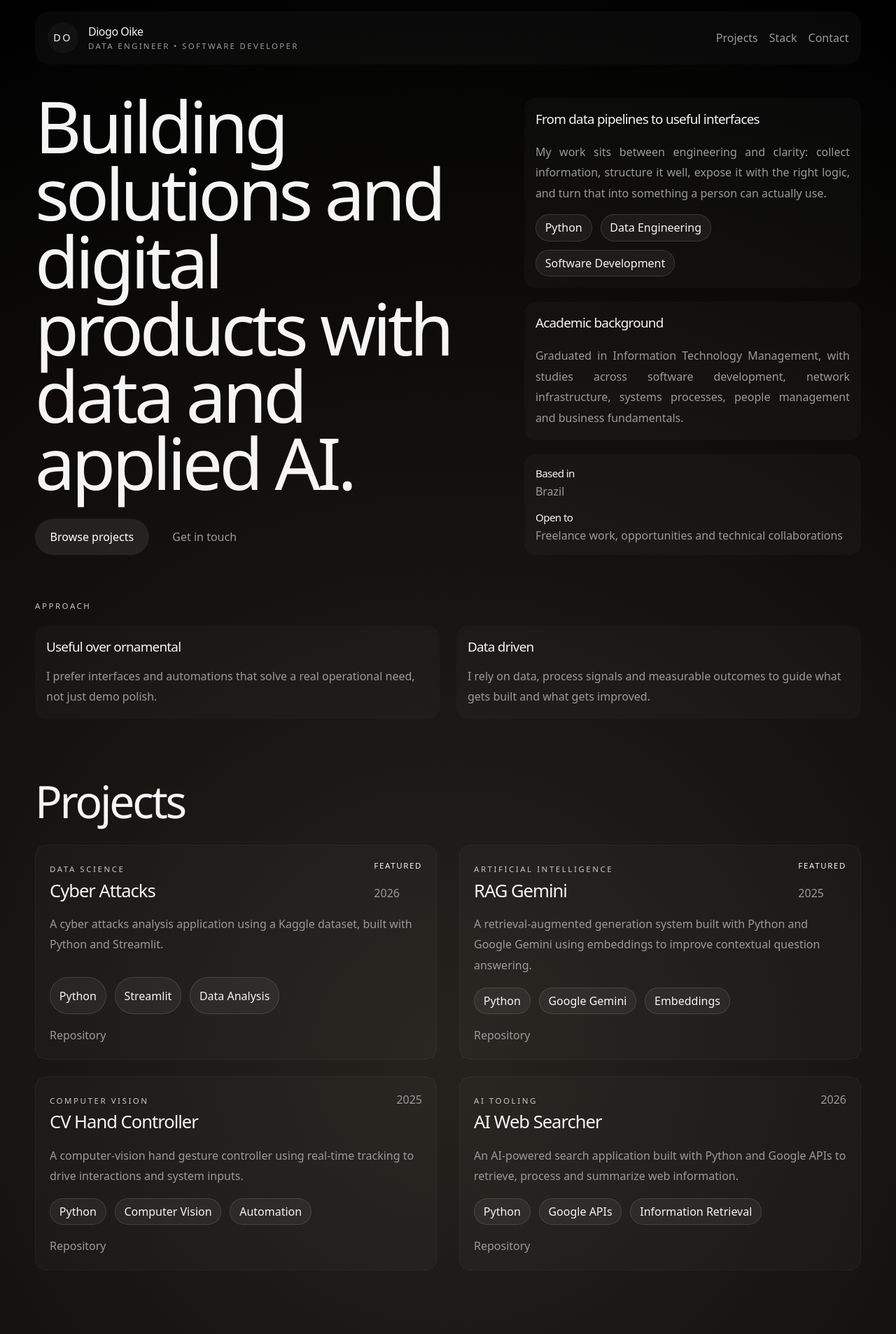
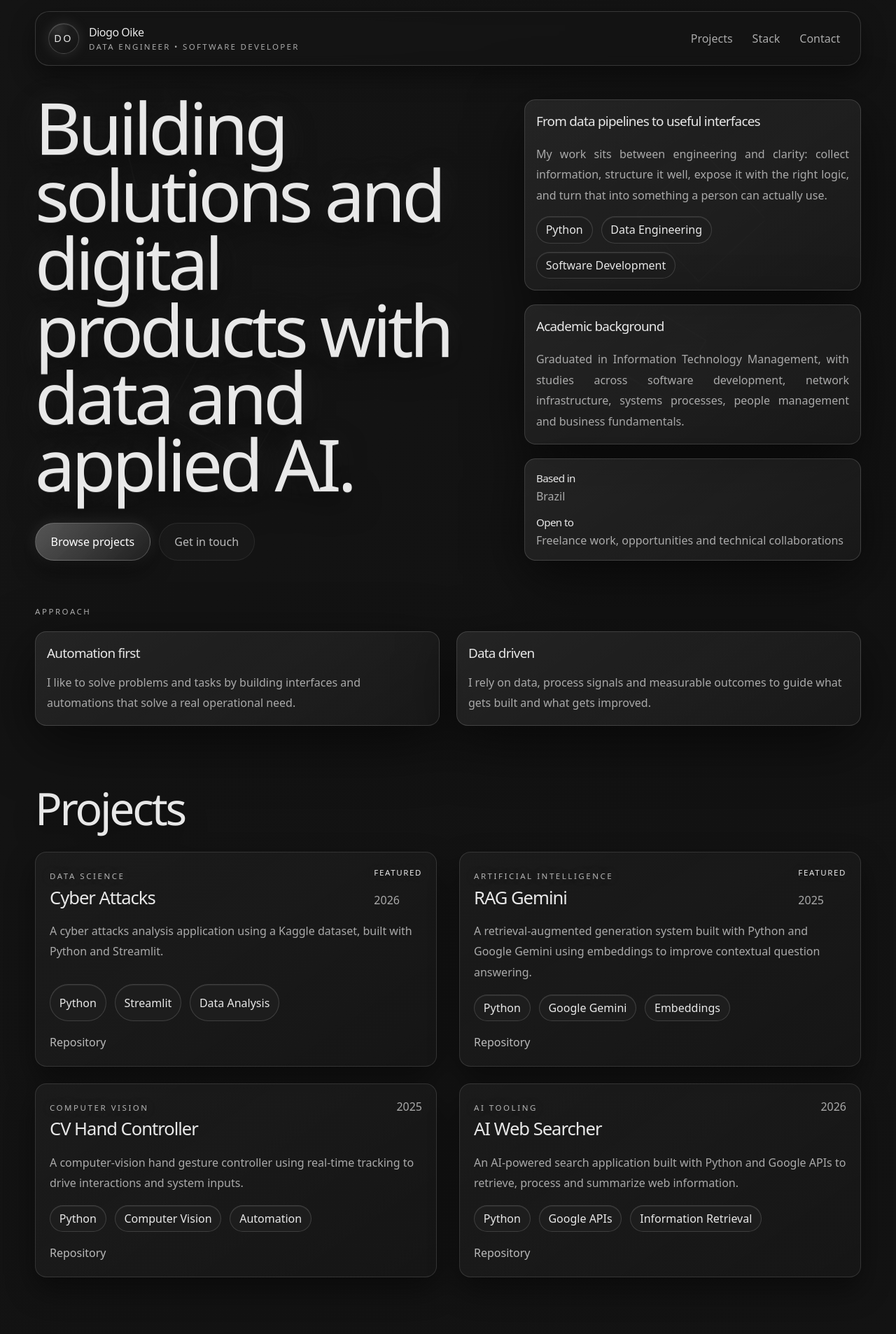
Before and after one commit to Dnaka27/Diogo-Portfolio, a React (Vite) app: page / in a window 1280 px wide. Shown: the top 1906 px of the page at 70% size. Built offline with nearby package versions, Linux system fonts and the light colour scheme; the HTML template or start-up script is replaced by a standard one.

Commit message:
feat/ claude design

```diff
--- a/src/App.css
+++ b/src/App.css
@@ -1,11 +1,101 @@
 .app-shell {
   min-height: 100vh;
-  padding: 0 0 4rem;
-  background: radial-gradient(circle, rgb(37, 34, 30), rgb(0, 0, 0));
+  padding: 0 0 2rem;
+  position: relative;
+  isolation: isolate;
+  overflow: hidden;
+  background:
+    linear-gradient(135deg, rgba(20, 20, 20, 0.98), rgba(18, 18, 18, 0.96) 52%, #141414),
+    var(--bg-page);
+}
+
+.app-shell::after {
+  content: "";
+  position: fixed;
+  inset: -18rem;
+  z-index: -1;
+  pointer-events: none;
+  background:
+    linear-gradient(rgba(255, 255, 255, 0.026) 1px, transparent 1px),
+    linear-gradient(90deg, rgba(255, 255, 255, 0.018) 1px, transparent 1px);
+  background-size: 72px 72px;
+  mask-image: radial-gradient(circle at 50% 12%, rgba(0, 0, 0, 0.82), transparent 62%);
+  opacity: 0.32;
+}
+
+.geometric-background {
+  position: fixed;
+  inset: 0;
+  z-index: -1;
+  pointer-events: none;
+  overflow: hidden;
+}
+
+.geo-shape {
+  position: absolute;
+  display: block;
+  width: 11rem;
+  aspect-ratio: 1;
+  opacity: 0.22;
+  will-change: transform;
+}
+
+.geo-shape::before,
+.geo-shape::after {
+  content: "";
+  position: absolute;
+  inset: 0;
+}
+
+.geo-shape::before {
+  border: 1px solid rgba(var(--accent-rgb), 0.18);
+  background:
+    linear-gradient(135deg, rgba(40, 40, 40, 0.25), rgba(10, 10, 10, 0.1)),
+    rgba(10, 10, 10, 0.12);
+}
+
+.geo-shape::after {
+  inset: 18%;
+  border: 1px solid rgba(var(--accent-rgb), 0.18);
+  transform: rotate(45deg);
+}
+
+.geo-shape-one {
+  top: 12%;
+  left: 7%;
+  clip-path: polygon(50% 0, 100% 88%, 0 88%);
+  animation: geometry-orbit-one 18s linear infinite;
+}
+
+.geo-shape-two {
+  top: 18%;
+  right: 8%;
+  width: 14rem;
+  clip-path: polygon(25% 6%, 75% 6%, 100% 50%, 75% 94%, 25% 94%, 0 50%);
+  animation: geometry-orbit-two 24s linear infinite;
+}
+
+.geo-shape-three {
+  left: 12%;
+  bottom: 12%;
+  width: 13rem;
+  clip-path: polygon(50% 0, 100% 50%, 50% 100%, 0 50%);
+  animation: geometry-orbit-three 21s linear infinite;
+}
+
+.geo-shape-four {
+  right: 16%;
+  bottom: 18%;
+  width: 9rem;
+  clip-path: polygon(12% 18%, 88% 4%, 70% 92%, 0 70%);
+  animation: geometry-orbit-four 17s linear infinite;
 }
 
 .site-header {
   padding-top: 1rem;
+  position: sticky;
+  top: 0;
+  z-index: 10;
 }
 
 .section-shell {
@@ -25,8 +115,11 @@
   gap: 1rem;
   padding: 1rem 0;
   padding-inline: 1.1rem;
+  border: 1px solid var(--color-line);
   border-radius: 1.25rem;
-  background: rgba(255, 255, 255, 0.028);
+  background: var(--bg-panel);
+  box-shadow: 0 14px 34px rgba(0, 0, 0, 0.42);
+  backdrop-filter: blur(8px);
 }
 
 .site-brand {
@@ -42,8 +135,12 @@
   place-items: center;
   width: 2.75rem;
   height: 2.75rem;
+  border: 1px solid rgba(var(--accent-rgb), 0.26);
   border-radius: 999px;
-  background: rgba(255, 255, 255, 0.035);
+  background:
+    radial-gradient(circle at 32% 20%, rgba(255, 255, 255, 0.08), transparent 36%),
+    linear-gradient(145deg, rgba(50, 50, 50, 0.5), rgba(20, 20, 20, 0.3));
+  box-shadow: inset 0 1px 0 rgba(255, 255, 255, 0.14), 0 0 20px rgba(var(--accent-rgb), 0.16);
   font-size: 0.9rem;
   font-weight: 400;
   letter-spacing: 0.18em;
@@ -72,19 +169,45 @@
   display: flex;
   flex-wrap: wrap;
   justify-content: flex-end;
-  gap: 1rem;
+  gap: 0.35rem;
 }
 
 .site-nav-links a {
+  position: relative;
+  padding: 0.55rem 0.7rem;
+  border-radius: 999px;
   text-decoration: none;
   color: var(--color-muted);
   font-weight: 400;
-  transition: color 180ms ease;
+  transition:
+    color 180ms ease,
+    background-color 180ms ease,
+    box-shadow 180ms ease;
+}
+
+.site-nav-links a::after {
+  content: "";
+  position: absolute;
+  left: 0.7rem;
+  right: 0.7rem;
+  bottom: 0.35rem;
+  height: 1px;
+  background: linear-gradient(90deg, transparent, var(--color-accent), transparent);
+  transform: scaleX(0);
+  transform-origin: center;
+  transition: transform 180ms ease;
 }
 
 .site-nav-links a:hover,
 .site-nav-links a:focus-visible {
   color: var(--color-text);
+  background: rgba(255, 255, 255, 0.045);
+  box-shadow: inset 0 0 0 1px rgba(var(--accent-rgb), 0.16);
+}
+
+.site-nav-links a:hover::after,
+.site-nav-links a:focus-visible::after {
+  transform: scaleX(1);
 }
 
 main {
@@ -98,6 +221,7 @@ main {
   grid-template-columns: minmax(0, 1.15fr) minmax(0, 0.85fr);
   gap: 3rem;
   align-items: start;
+  position: relative;
 }
 
 .hero-copy,
@@ -117,7 +241,6 @@ main {
 }
 
 .eyebrow,
-.stage-label,
 .project-kicker {
   margin: 0;
   color: var(--color-accent);
@@ -125,6 +248,7 @@ main {
   font-weight: 400;
   letter-spacing: 0.22em;
   text-transform: uppercase;
+  text-shadow: 0 0 18px rgba(var(--accent-rgb), 0.28);
 }
 
 .hero-title,
@@ -140,9 +264,16 @@ main {
 .hero-title {
   max-width: 11ch;
   font-size: clamp(3.5rem, 8vw, 6.4rem);
+  text-shadow:
+    0 1px 0 rgba(255, 255, 255, 0.16),
+    0 18px 42px rgba(0, 0, 0, 0.62),
+    0 0 48px rgba(var(--accent-rgb), 0.18);
 }
 
-.hero-description,
+.section-title {
+  text-shadow: 0 16px 34px rgba(0, 0, 0, 0.42);
+}
+
 .section-heading p,
 .skills-intro p,
 .rail-card p,
@@ -161,7 +292,6 @@ main {
 }
 
 .hero-actions,
-.hero-metrics,
 .tag-list,
 .project-stack,
 .project-links,
@@ -177,41 +307,41 @@ main {
   justify-content: center;
   min-height: 3.1rem;
   padding: 0.9rem 1.35rem;
+  border: 1px solid rgba(255, 255, 255, 0.08);
   border-radius: 999px;
   text-decoration: none;
   font-weight: 400;
   transition:
     color 180ms ease,
-    background-color 180ms ease;
+    background-color 180ms ease,
+    border-color 180ms ease,
+    box-shadow 180ms ease,
+    transform 180ms ease;
 }
 
 .button-primary {
   color: #ffffff;
-  background: rgba(255, 255, 255, 0.08);
+  background:
+    linear-gradient(135deg, rgba(var(--accent-rgb), 0.36), rgba(31, 31, 31, 0.72)),
+    rgba(255, 255, 255, 0.06);
+  border-color: rgba(var(--accent-rgb), 0.34);
+  box-shadow: 0 14px 34px rgba(0, 0, 0, 0.46), 0 0 22px rgba(var(--accent-rgb), 0.16);
 }
 
 .button-secondary {
-  color: var(--color-muted);
-  background: transparent;
+  color: var(--color-soft);
+  background: rgba(255, 255, 255, 0.025);
 }
 
 .button:hover,
 .button:focus-visible {
   color: #ffffff;
-  background: rgba(255, 255, 255, 0.12);
+  background-color: rgba(255, 255, 255, 0.11);
+  border-color: rgba(var(--accent-rgb), 0.42);
+  box-shadow: 0 18px 42px rgba(0, 0, 0, 0.48), 0 0 26px rgba(var(--accent-rgb), 0.18);
+  transform: translateY(-2px);
 }
 
-.hero-metrics {
-  padding-top: 0.5rem;
-}
-
-.metric-pill {
-  display: grid;
-  gap: 0.2rem;
-  min-width: 9rem;
-}
-
-.metric-pill strong,
 .hero-stage-card strong,
 .rail-card strong {
   display: block;
@@ -221,7 +351,6 @@ main {
   letter-spacing: -0.04em;
 }
 
-.metric-pill span,
 .hero-stage-card span,
 .project-year {
   color: var(--color-muted);
@@ -234,9 +363,15 @@ main {
   padding-top: 0.5rem;
 }
 
-.hero-stage .hero-metrics {
-  padding-top: 0;
-  padding-bottom: 0.25rem;
+.hero-stage-card,
+.rail-card,
+.skills-intro,
+.contact-shell {
+  border: 1px solid var(--color-line);
+  background:
+    linear-gradient(145deg, rgba(255, 255, 255, 0.075), rgba(255, 255, 255, 0.022)),
+    var(--color-surface);
+  box-shadow: var(--shadow-depth);
 }
 
 .hero-stage-card {
@@ -244,7 +379,18 @@ main {
   gap: 0.9rem;
   padding: 1rem 1rem;
   border-radius: 1rem;
-  background: rgba(255, 255, 255, 0.025);
+  transition:
+    border-color 180ms ease,
+    box-shadow 180ms ease,
+    transform 180ms ease;
+}
+
+.hero-stage-card:hover,
+.rail-card:hover,
+.skills-intro:hover {
+  border-color: rgba(var(--accent-rgb), 0.28);
+  box-shadow: var(--shadow-depth), var(--shadow-glow);
+  transform: translateY(-2px);
 }
 
 .tag-list,
@@ -263,11 +409,26 @@ main {
   align-items: center;
   min-height: 2rem;
   padding: 0.4rem 0.8rem;
-  border: 1px solid rgba(255, 255, 255, 0.12);
+  border: 1px solid rgba(var(--accent-rgb), 0.22);
   border-radius: 999px;
-  background: rgba(255, 255, 255, 0.05);
+  background: rgba(30, 30, 30, 0.9);
   color: var(--color-text);
   font-weight: 400;
+  box-shadow: inset 0 1px 0 rgba(255, 255, 255, 0.08);
+  transition:
+    border-color 180ms ease,
+    background-color 180ms ease,
+    box-shadow 180ms ease,
+    transform 180ms ease;
+}
+
+.tag-list li:hover,
+.project-stack li:hover,
+.skills-priority span:hover {
+  border-color: rgba(var(--accent-rgb), 0.4);
+  background: rgba(50, 50, 50, 0.9);
+  box-shadow: 0 0 18px rgba(var(--accent-rgb), 0.14);
+  transform: translateY(-1px);
 }
 
 .tag-list li::before,
@@ -310,7 +471,10 @@ main {
   gap: 0.6rem;
   padding: 1rem;
   border-radius: 1rem;
-  background: rgba(255, 255, 255, 0.02);
+  transition:
+    border-color 180ms ease,
+    box-shadow 180ms ease,
+    transform 180ms ease;
 }
 
 .section-heading {
@@ -341,13 +505,65 @@ main {
   gap: 1.1rem;
   min-height: 100%;
   padding: 1.25rem 1.25rem 1.35rem;
+  border: 1px solid rgba(var(--accent-rgb), 0.18);
   border-radius: 1rem;
-  background: rgba(255, 255, 255, 0.022);
-  border: 1px solid rgba(255, 255, 255, 0.04);
+  position: relative;
+  overflow: hidden;
+  background:
+    linear-gradient(145deg, rgba(255, 255, 255, 0.04), rgba(255, 255, 255, 0.01)),
+    rgba(20, 20, 20, 0.95);
+  box-shadow: 0 18px 42px rgba(0, 0, 0, 0.44);
+  transition:
+    border-color 180ms ease,
+    box-shadow 180ms ease,
+    transform 160ms ease,
+    background-color 180ms ease;
 }
 
-.project-card-featured {
-  grid-column: span 2;
+.project-card::before,
+.project-card::after {
+  content: "";
+  position: absolute;
+  inset: 0;
+  pointer-events: none;
+  opacity: 0;
+  transition:
+    opacity 180ms ease,
+    transform 260ms ease;
+}
+
+.project-card::before {
+  background: linear-gradient(115deg, transparent 18%, rgba(255, 255, 255, 0.16) 42%, transparent 62%);
+  transform: translateX(-60%);
+}
+
+.project-card::after {
+  border: 1px solid rgba(var(--accent-rgb), 0.3);
+  border-radius: inherit;
+  box-shadow: inset 0 0 34px rgba(var(--accent-rgb), 0.1);
+}
+
+.project-card:hover,
+.project-card:focus-within {
+  border-color: rgba(var(--accent-rgb), 0.42);
+  box-shadow: 0 22px 52px rgba(0, 0, 0, 0.5), 0 0 24px rgba(var(--accent-rgb), 0.14);
+  transform: translateY(-4px);
+}
+
+.project-card:hover::before,
+.project-card:focus-within::before {
+  opacity: 1;
+  transform: translateX(64%);
+}
+
+.project-card:hover::after,
+.project-card:focus-within::after {
+  opacity: 1;
+}
+
+.project-card > * {
+  position: relative;
+  z-index: 1;
 }
 
 .project-card-header,
@@ -382,18 +598,22 @@ main {
   font-weight: 400;
   letter-spacing: 0.14em;
   text-transform: uppercase;
+  text-shadow: 0 0 16px rgba(var(--accent-rgb), 0.24);
 }
 
 .project-links a {
   text-decoration: none;
   font-weight: 400;
-  color: var(--color-muted);
-  transition: color 180ms ease;
+  color: var(--color-soft);
+  transition:
+    color 180ms ease,
+    text-shadow 180ms ease;
 }
 
 .project-links a:hover,
 .project-links a:focus-visible {
   color: #ffffff;
+  text-shadow: 0 0 18px rgba(var(--accent-rgb), 0.3);
 }
 
 .skills-board {
@@ -410,7 +630,10 @@ main {
   top: 5rem;
   padding: 1rem;
   border-radius: 1rem;
-  background: rgba(255, 255, 255, 0.024);
+  transition:
+    border-color 180ms ease,
+    box-shadow 180ms ease,
+    transform 180ms ease;
 }
 
 .skills-intro h3 {
@@ -424,7 +647,7 @@ main {
 }
 
 .skill-group {
-  gap: 1rem;
+  padding: 0;
 }
 
 .skill-group h3 {
@@ -447,11 +670,19 @@ main {
   padding: 0.2rem 0;
   color: var(--color-muted);
   font-weight: 400;
+  transition:
+    color 180ms ease,
+    transform 180ms ease;
+}
+
+.skill-grid li:hover {
+  color: var(--color-text);
+  transform: translateX(2px);
 }
 
 .skill-grid li::before {
-  content: '- ';
-  color: rgba(255, 255, 255, 0.28);
+  content: "- ";
+  color: rgba(var(--accent-rgb), 0.58);
 }
 
 .skill-item-with-children strong {
@@ -473,8 +704,8 @@ main {
 }
 
 .skill-sublist li::before {
-  content: '- ';
-  color: rgba(255, 255, 255, 0.28);
+  content: "- ";
+  color: rgba(var(--accent-rgb), 0.58);
 }
 
 .contact-shell {
@@ -484,7 +715,10 @@ main {
   align-items: start;
   padding: 1rem;
   border-radius: 1.2rem;
-  background: rgba(255, 255, 255, 0.024);
+}
+
+.content-section {
+  contain-intrinsic-size: 1px 720px;
 }
 
 .contact-copy {
@@ -505,8 +739,12 @@ main {
   padding: 0.95rem 0;
   text-decoration: none;
   color: var(--color-text);
-  border-bottom: 1px solid rgba(255, 255, 255, 0.08);
-  transition: color 180ms ease;
+  border-bottom: 1px solid rgba(var(--accent-rgb), 0.22);
+  transition:
+    color 180ms ease,
+    border-color 180ms ease,
+    padding-inline 180ms ease,
+    text-shadow 180ms ease;
 }
 
 .contact-link strong {
@@ -519,11 +757,108 @@ main {
   color: var(--color-muted);
   font-weight: 400;
   overflow-wrap: anywhere;
+  transition: color 180ms ease;
 }
 
 .contact-link:hover,
 .contact-link:focus-visible {
   color: #ffffff;
+  border-color: rgba(var(--accent-rgb), 0.42);
+  padding-inline: 0.35rem;
+  text-shadow: 0 0 18px rgba(var(--accent-rgb), 0.24);
+}
+
+.contact-link:hover span,
+.contact-link:focus-visible span {
+  color: var(--color-soft);
+}
+
+@keyframes geometry-orbit-one {
+  0% {
+    opacity: 0.18;
+    transform: translate3d(0, 0, 0) rotate(0deg) scale(0.92);
+  }
+
+  50% {
+    opacity: 0.36;
+    transform: translate3d(8vw, 10vh, 0) rotate(180deg) scale(1.08);
+  }
+
+  100% {
+    opacity: 0.18;
+    transform: translate3d(0, 0, 0) rotate(360deg) scale(0.92);
+  }
+}
+
+@keyframes geometry-orbit-two {
+  0% {
+    opacity: 0.24;
+    transform: translate3d(0, 0, 0) rotate(18deg) scale(1);
+  }
+
+  45% {
+    opacity: 0.42;
+    transform: translate3d(-9vw, 12vh, 0) rotate(150deg) scale(0.86);
+  }
+
+  100% {
+    opacity: 0.24;
+    transform: translate3d(0, 0, 0) rotate(378deg) scale(1);
+  }
+}
+
+@keyframes geometry-orbit-three {
+  0% {
+    opacity: 0.16;
+    transform: translate3d(0, 0, 0) rotate(-12deg) scale(1);
+  }
+
+  55% {
+    opacity: 0.34;
+    transform: translate3d(11vw, -8vh, 0) rotate(-190deg) scale(1.12);
+  }
+
+  100% {
+    opacity: 0.16;
+    transform: translate3d(0, 0, 0) rotate(-372deg) scale(1);
+  }
+}
+
+@keyframes geometry-orbit-four {
+  0% {
+    opacity: 0.18;
+    transform: translate3d(0, 0, 0) rotate(30deg) scale(0.96);
+  }
+
+  50% {
+    opacity: 0.38;
+    transform: translate3d(-7vw, -14vh, 0) rotate(220deg) scale(1.18);
+  }
+
+  100% {
+    opacity: 0.18;
+    transform: translate3d(0, 0, 0) rotate(390deg) scale(0.96);
+  }
+}
+
+@media (prefers-reduced-motion: reduce) {
+  *,
+  *::before,
+  *::after {
+    animation-duration: 0.01ms !important;
+    animation-iteration-count: 1 !important;
+    scroll-behavior: auto !important;
+    transition-duration: 0.01ms !important;
+  }
+
+  .project-card {
+    transform: none;
+  }
+
+  .geo-shape {
+    opacity: 0.16;
+    transform: none;
+  }
 }
 
 @media (max-width: 1120px) {
@@ -551,6 +886,10 @@ main {
     width: min(100% - 1rem, 1180px);
   }
 
+  .site-header {
+    padding-top: 0.5rem;
+  }
+
   .site-nav {
     flex-direction: column;
     align-items: flex-start;
@@ -573,9 +912,20 @@ main {
 
   .hero-title {
     font-size: clamp(2.8rem, 15vw, 4.6rem);
+    padding-bottom: 1.5rem;
   }
 
-  .project-card{
+  .geo-shape {
+    width: 8rem;
+    opacity: 0.2;
+  }
+
+  .geo-shape-two,
+  .geo-shape-three {
+    width: 9.5rem;
+  }
+
+  .project-card {
     padding: 0.75rem;
   }
 
@@ -596,9 +946,6 @@ main {
     align-items: center;
   }
 
-  .project-card-featured {
-    grid-column: span 1;
-  }
 }
 
 @media (max-width: 560px) {
@@ -606,8 +953,4 @@ main {
   .button {
     width: 100%;
   }
-
-  .metric-pill {
-    min-width: 100%;
-  }
 }
--- a/src/App.jsx
+++ b/src/App.jsx
@@ -9,6 +9,12 @@ import ContactSection from './components/ContactSection'
 const App = () => {
   return (
     <div className='app-shell'>
+      <div className='geometric-background' aria-hidden='true'>
+        <span className='geo-shape geo-shape-one' />
+        <span className='geo-shape geo-shape-two' />
+        <span className='geo-shape geo-shape-three' />
+        <span className='geo-shape geo-shape-four' />
+      </div>
       <Navbar profile={profile} />
       <main>
         <HeroSection profile={profile} />
--- a/src/data/portfolioData.js
+++ b/src/data/portfolioData.js
@@ -17,8 +17,8 @@ export const profile = {
     'Graduated in Information Technology Management, with studies across software development, network infrastructure, systems processes, people management and business fundamentals.',
   principles: [
     {
-      title: 'Useful over ornamental',
-      body: 'I prefer interfaces and automations that solve a real operational need, not just demo polish.',
+      title: 'Automation first',
+      body: 'I like to solve problems and tasks by building interfaces and automations that solve a real operational need.',
     },
     {
       title: 'Data driven',
@@ -28,7 +28,7 @@ export const profile = {
   stackTitle:
     'A profile shaped by software, data and implementation fundamentals.',
   stackBody:
-    'The strongest axis is Python and data-oriented problem solving, supported by web fundamentals, SQL.',
+    'The strongest axis is Python and data-oriented problem solving, supported by web fundamentals and SQL.',
   contactTitle: 'Contact',
   contactBody:
     'If you are building a dashboard, automation, software service or data product, I am interested in collaborations where clean logic and practical delivery matter.',
--- a/src/index.css
+++ b/src/index.css
@@ -1,16 +1,28 @@
 :root {
   font-family: "Aptos", "Segoe UI", "Helvetica Neue", Arial, sans-serif;
   --font-display: "Segoe UI", "Helvetica Neue", Arial, sans-serif;
-  color: #f4f4f4;
-  background-color: #020202;
+
+  /* Palette: edit these tokens first when changing the theme. */
+  --bg-page: #141414;
+  --bg-panel: rgba(20, 20, 20, 0.5);
+  --text-main: #e8e8e8;
+  --text-muted: #aaaaaa;
+  --accent-rgb: 180, 180, 180;
+
+  color: var(--text-main);
+  background-color: var(--bg-page);
   font-synthesis: none;
   text-rendering: optimizeLegibility;
   -webkit-font-smoothing: antialiased;
   -moz-osx-font-smoothing: grayscale;
-  --color-text: #f5f5f5;
-  --color-muted: #9a9a9a;
-  --color-accent: #c7c7c7;
-  --color-surface: rgba(10, 10, 10, 0.72);
+  --color-text: var(--text-main);
+  --color-muted: var(--text-muted);
+  --color-soft: rgba(232, 232, 232, 0.78);
+  --color-accent: rgb(var(--accent-rgb));
+  --color-surface: var(--bg-panel);
+  --color-line: rgba(var(--accent-rgb), 0.22);
+  --shadow-depth: 0 24px 80px rgba(0, 0, 0, 0.58);
+  --shadow-glow: 0 0 30px rgba(var(--accent-rgb), 0.18);
 }
 
 html {
@@ -25,8 +37,9 @@ body {
   margin: 0;
   min-width: 320px;
   color: var(--color-text);
-  background: #020202;
+  background: var(--bg-page);
   font-weight: 300;
+  overflow-x: hidden;
 }
 
 a,
```
Also changed, not shown: 2 other files (tests, documents, lock files or other folders).
